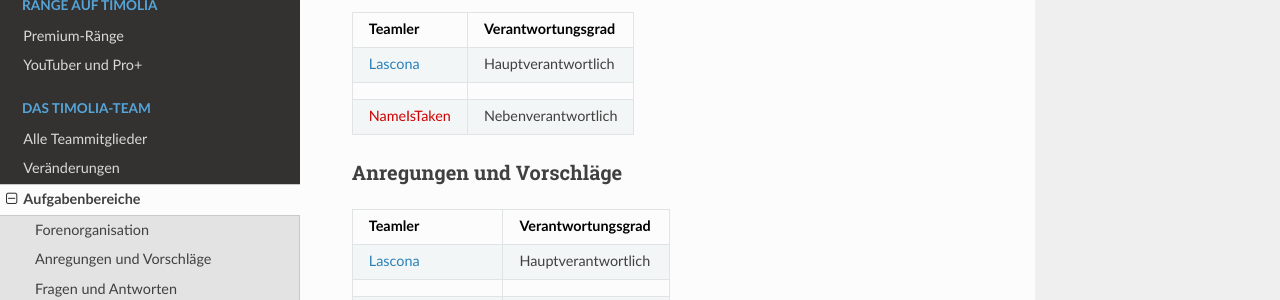
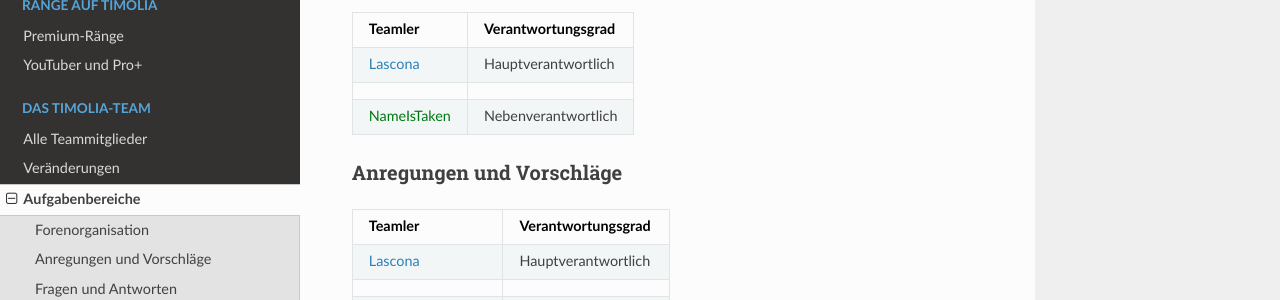
Before and after one commit to TimoliaDE/HowTo, an MkDocs documentation site: the page built from docs/team/responsibilities.md, in a window 1280 px wide. Shown: the part 318-618 px from the top of the page. Built offline with MkDocs 1.6.1, drawn with Linux system fonts in a browser that asks for light colours; nearby versions of some CDN libraries; old or Windows-style settings are respelled for this version of MkDocs.

Commit message:
Update responsibilities.md

```diff
--- a/docs/team/responsibilities.md
+++ b/docs/team/responsibilities.md
@@ -9,7 +9,7 @@ Die Verantwortlichen für die Forenorganisation kümmern sich sowohl um den Aufb
 | ------ | ------ |
 |<span style="color:#2980b9">Lascona</span> | Hauptverantwortlich |
 | | |
-|<span style="color:#CF0101">NameIsTaken</span> | Nebenverantwortlich |
+|<span style=color:#007812>NameIsTaken</span> | Nebenverantwortlich |
 
 ### **Anregungen und Vorschläge**
 
```
